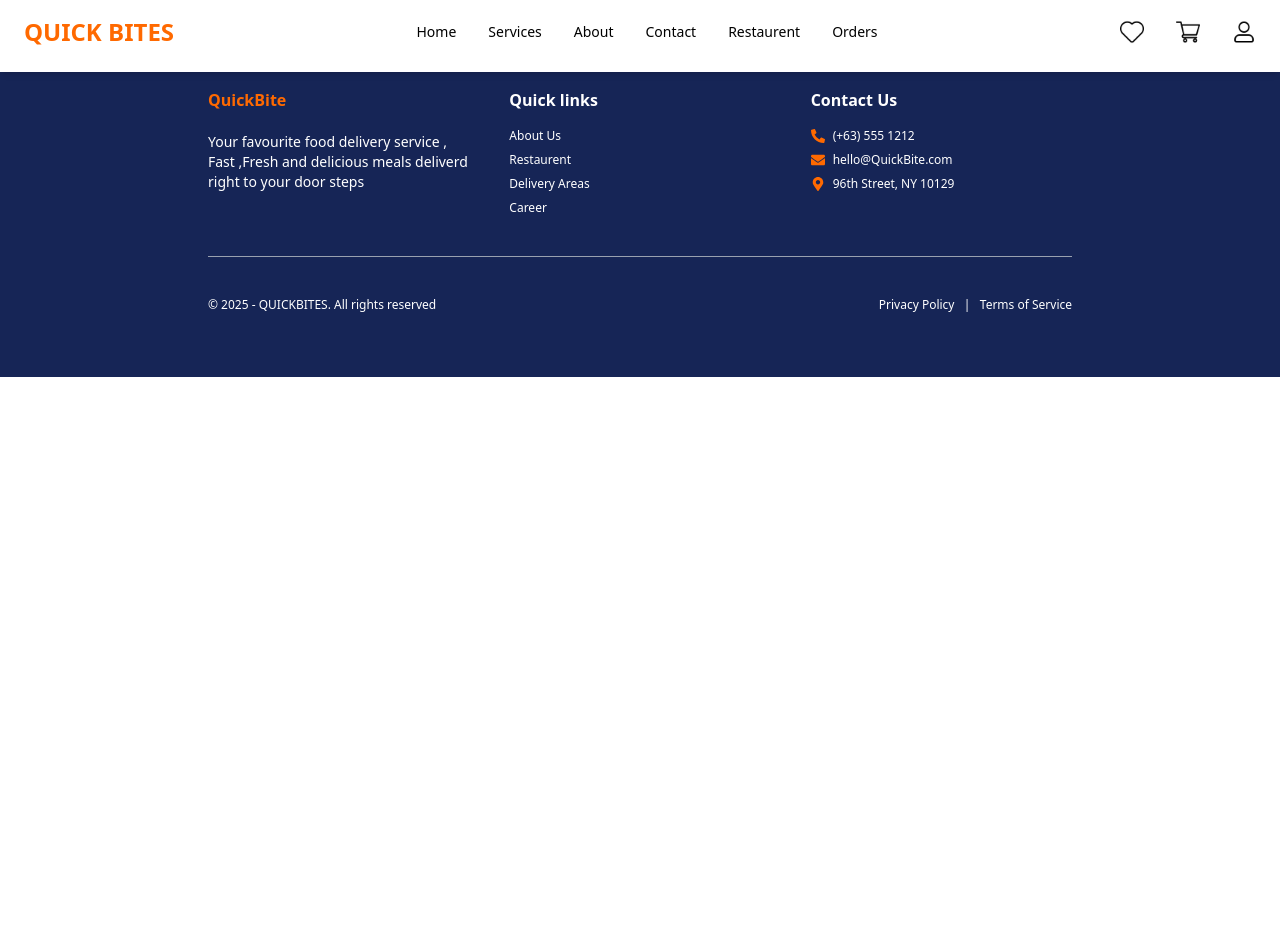
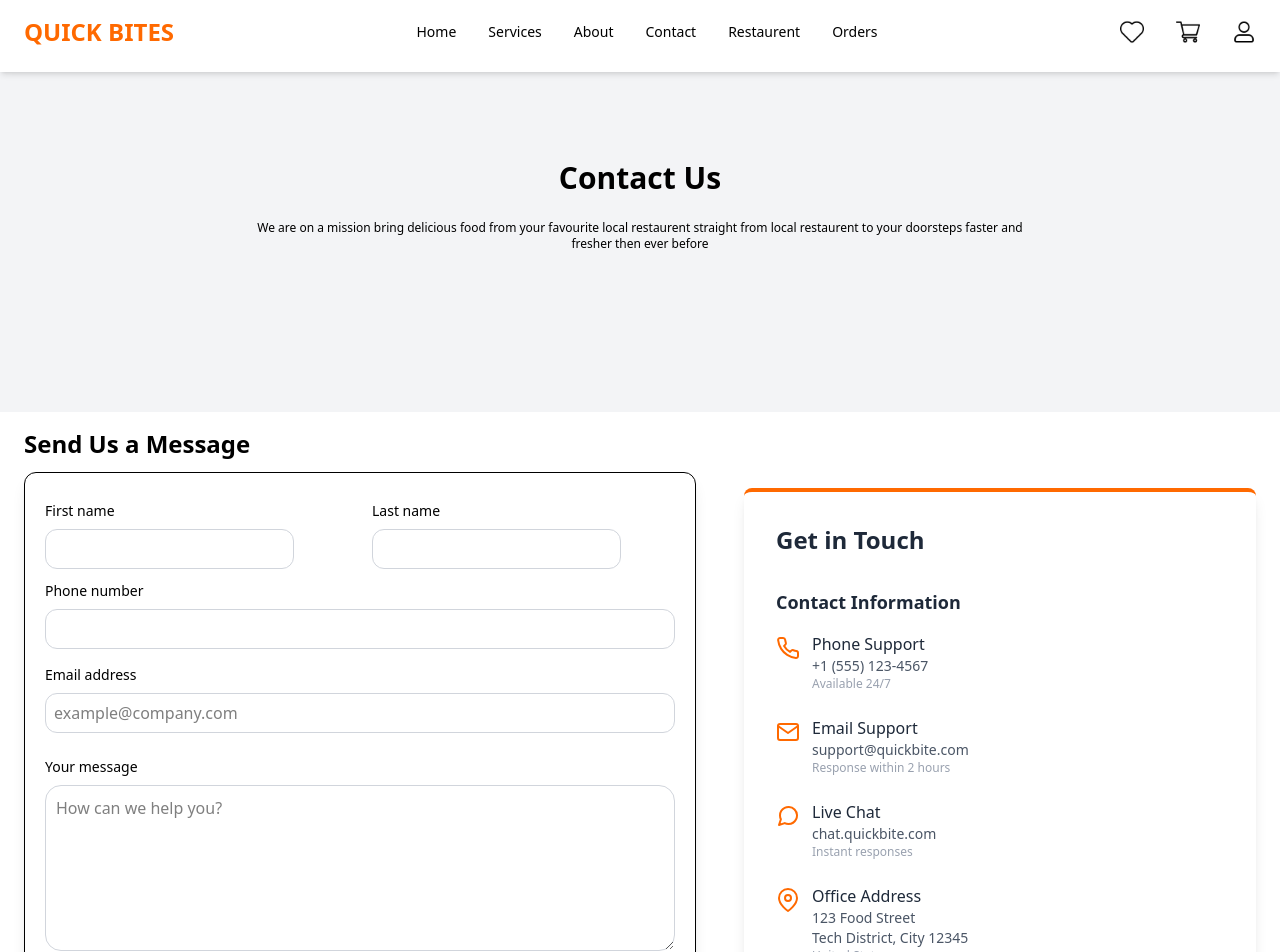
Before and after one commit to Brachiosaurus-dino/Full_Stack_Delivery_App, a React (Vite) app in the folder Frontend/FRONTEND/: page /contact_us in a window 1280 px wide. Shown: the top 952 px of the page. Before the commit the page ends 800 px from the top, so only its background shows below. Built offline with nearby package versions, Linux system fonts and the light colour scheme.

Commit message:
contact_us_done

```diff
--- a/Frontend/FRONTEND/src/about_us.jsx
+++ b/Frontend/FRONTEND/src/about_us.jsx
@@ -43,7 +43,7 @@ function About_Us() {
 
                 <div className="bg-gray-100 w-full h-full py-20">
                     <div className="container mx-auto px-4">
-                        <h1 className="text-center pb-15">Our Impact</h1>
+                        <h1 className="text-center pb-15 font-bold text-2xl">Our Impact</h1>
                         <div className="grid lg:grid-cols-4 grid-cols-1 gap-10 justify-items-center items-center">
                             <div className=" flex flex-col  max-w-[250px] justify-center rounded-xl items-center bg-white shadow-2xl w-full h-50">
                                 <img className="h-10 w-10" src="../public/icons8-account-male-96.png" alt="" />
@@ -71,7 +71,7 @@ function About_Us() {
 
                 <div className="w-full h-full py-20">
                     <div className="container mx-auto px-4">
-                        <h1 className="text-center pb-15">Meet Our Team</h1>
+                        <h1 className="text-center pb-15 font-bold text-2xl">Meet Our Team</h1>
                         <div className="grid lg:grid-cols-3 grid-cols-1 gap-10 justify-items-center items-center">
                             <div className=" flex flex-col  max-w-[250px] justify-center rounded-xl items-center bg-white shadow-2xl w-full h-50">
                                 <img className="h-10 w-10" src="../public/icons8-group-96.png" alt="" />
--- a/Frontend/FRONTEND/src/components/navabr.jsx
+++ b/Frontend/FRONTEND/src/components/navabr.jsx
@@ -11,7 +11,7 @@ function Navbar() {
         { name: 'Home', path: '/' },
         { name: 'Services', path: '/sevices' },
         { name: 'About', path: '/about_us' },
-        { name: 'Contact', path: '/contact' },
+        { name: 'Contact', path: '/contact_us' },
         { name: 'Restaurent', path: '/restaurent' },
         { name: 'Orders', path: '/orders' },
     ];
--- a/Frontend/FRONTEND/src/contact_us.jsx
+++ b/Frontend/FRONTEND/src/contact_us.jsx
@@ -1,9 +1,177 @@
-function Contact_Us(){
-    return(
+import { FiPhone, FiMail, FiMessageCircle, FiMapPin } from "react-icons/fi";
+function Contact_Us() {
+    return (
         <>
-        <div>
-                <h1 className="text-center">HEllo</h1>
-        </div>
+            <div>
+                <div className="h-full w-full bg-gray-100 flex flex-col items-center py-40 ">
+                    <div className="texr-center space-y-6 max-w-3xl ">
+                        <p className="font-semibold text-3xl text-center">Contact Us</p>
+                        <p className="text-xs font-light text-center px-10 lg:px-0 ">We are on a mission bring delicious food  from your favourite local restaurent straight
+                            from local restaurent to your doorsteps faster and fresher then ever before
+                        </p>
+                    </div>
+                </div>
+
+                <div className="container mx-auto py-4">
+                    <div className="flex lg:flex-row flex-col justify-center gap-12 px-6 items-center">
+
+                        <div className="w-full max-w-2xl">
+                            <h1 className="text-left text-2xl pb-3 font-bold">Send Us a Message</h1>
+                            <div className="h-full w-full rounded-xl">
+                                <form className="py-5 border-1 rounded-xl shadow-lg">
+                                    <div className="grid gap-6 md:grid-cols-2 px-5 py-2">
+
+                                        <div>
+                                            <label
+                                                htmlFor="first_name"
+                                                className="block mb-2 text-sm font-medium text-black"
+                                            >
+                                                First name
+                                            </label>
+                                            <input
+                                                type="text"
+                                                id="first_name"
+                                                className="bg-white h-10 px-2 rounded-xl border border-gray-300"
+                                                required
+                                            />
+                                        </div>
+
+
+                                        <div>
+                                            <label
+                                                htmlFor="last_name"
+                                                className="block mb-2 text-sm font-medium text-black"
+                                            >
+                                                Last name
+                                            </label>
+                                            <input
+                                                type="text"
+                                                id="last_name"
+                                                className="bg-white h-10 px-2 rounded-xl border border-gray-300"
+                                                required
+                                            />
+                                        </div>
+                                    </div>
+
+                                    <div className="px-5 py-1">
+
+                                        <div>
+                                            <label
+                                                htmlFor="phone"
+                                                className="block mb-2 text-sm font-medium text-black"
+                                            >
+                                                Phone number
+                                            </label>
+                                            <input
+                                                type="tel"
+                                                id="phone"
+                                                className="bg-white h-10 px-2 rounded-xl w-full border border-gray-300"
+                                                pattern="[0-9]{3}-[0-9]{2}-[0-9]{3}"
+                                                required
+                                            />
+                                        </div>
+
+
+                                        <div className="py-4">
+                                            <label
+                                                htmlFor="email"
+                                                className="block mb-2 text-sm font-medium text-black"
+                                            >
+                                                Email address
+                                            </label>
+                                            <input
+                                                type="email"
+                                                id="email"
+                                                className="bg-white h-10 px-2 rounded-xl w-full border border-gray-300"
+                                                placeholder="example@company.com"
+                                                required
+                                            />
+                                        </div>
+
+
+                                        <div className="py-2">
+                                            <label
+                                                htmlFor="message"
+                                                className="block mb-2 text-sm font-medium text-black"
+                                            >
+                                                Your message
+                                            </label>
+                                            <textarea
+                                                id="message"
+                                                rows="6"
+                                                className="block p-2.5 w-full rounded-2xl bg-white border border-gray-300"
+                                                placeholder="How can we help you?"
+                                                required
+                                            ></textarea>
+                                        </div>
+                                    </div>
+
+                                    <div className="px-3 py-4">
+                                        <button
+                                            type="submit"
+                                            className="rounded-xl w-full text-white bg-orange-600 h-10"
+                                        >
+                                            Send Message
+                                        </button>
+                                    </div>
+                                </form>
+                            </div>
+                        </div>
+
+
+                        <div className="w-full max-w-lg">
+                            <div className="bg-white rounded-lg shadow-lg p-8 border-t-4 border-orange-500">
+                                <h2 className="text-2xl font-semibold text-gray-800 mb-8">Get in Touch</h2>
+
+                                <h3 className="text-lg font-semibold text-gray-800 mb-4">Contact Information</h3>
+
+                                <ul className="space-y-6">
+
+                                    <li className="flex items-start space-x-3">
+                                        <FiPhone className="text-orange-500 text-2xl mt-1" />
+                                        <div>
+                                            <p className="font-medium text-gray-800">Phone Support</p>
+                                            <p className="text-sm text-gray-600">+1 (555) 123-4567</p>
+                                            <p className="text-xs text-gray-400">Available 24/7</p>
+                                        </div>
+                                    </li>
+
+
+                                    <li className="flex items-start space-x-3">
+                                        <FiMail className="text-orange-500 text-2xl mt-1" />
+                                        <div>
+                                            <p className="font-medium text-gray-800">Email Support</p>
+                                            <p className="text-sm text-gray-600">support@quickbite.com</p>
+                                            <p className="text-xs text-gray-400">Response within 2 hours</p>
+                                        </div>
+                                    </li>
+
+
+                                    <li className="flex items-start space-x-3">
+                                        <FiMessageCircle className="text-orange-500 text-2xl mt-1" />
+                                        <div>
+                                            <p className="font-medium text-gray-800">Live Chat</p>
+                                            <p className="text-sm text-gray-600">chat.quickbite.com</p>
+                                            <p className="text-xs text-gray-400">Instant responses</p>
+                                        </div>
+                                    </li>
+
+
+                                    <li className="flex items-start space-x-3">
+                                        <FiMapPin className="text-orange-500 text-2xl mt-1" />
+                                        <div>
+                                            <p className="font-medium text-gray-800">Office Address</p>
+                                            <p className="text-sm text-gray-600">123 Food Street</p>
+                                            <p className="text-sm text-gray-600">Tech District, City 12345</p>
+                                            <p className="text-xs text-gray-400">United States</p>
+                                        </div>
+                                    </li>
+                                </ul>
+                            </div>
+                        </div>
+                    </div>
+                </div>
+            </div>
         </>
     )
 }
```
Also changed, not shown: 2 other files (tests, documents, lock files or other folders).
